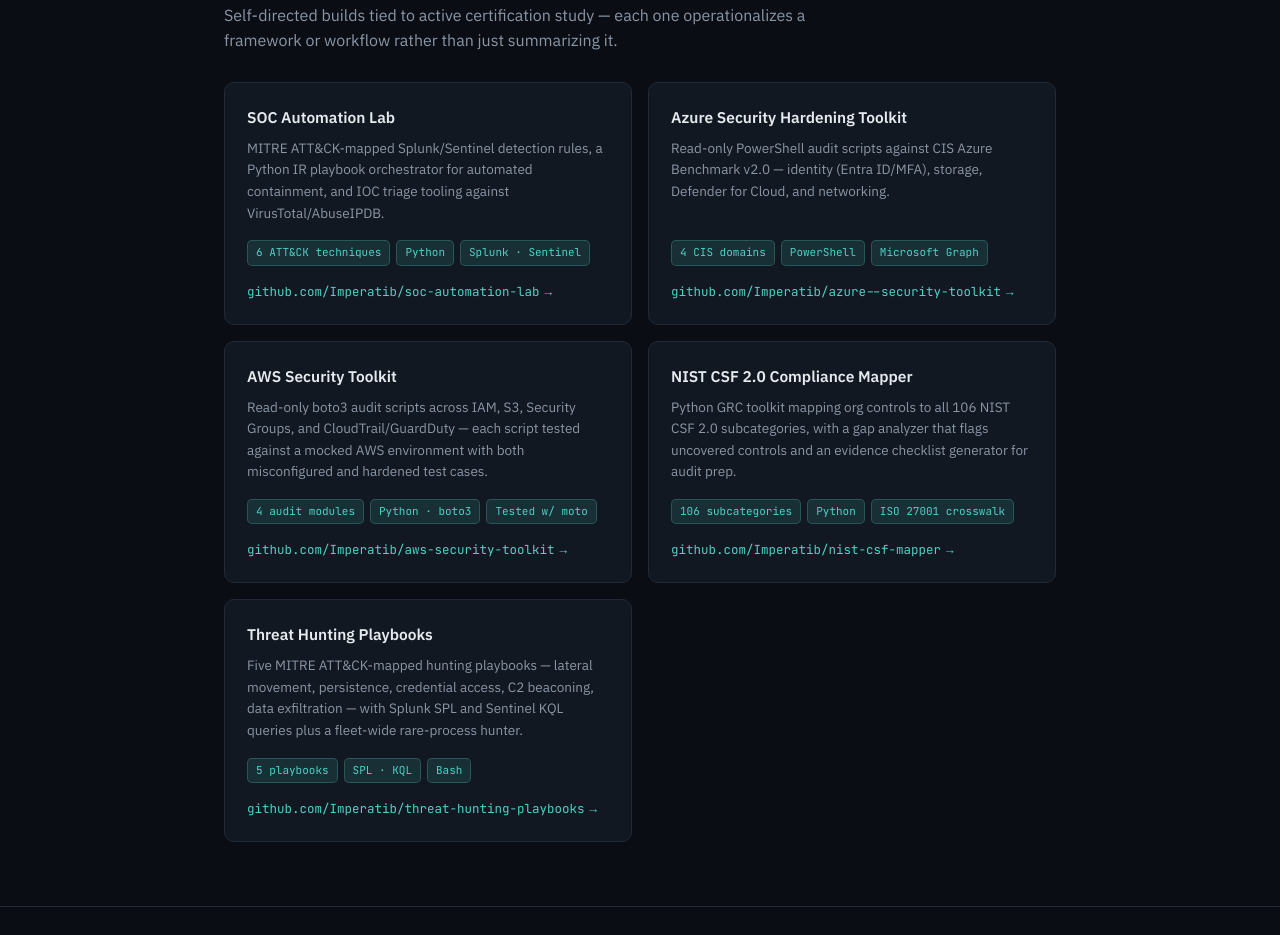
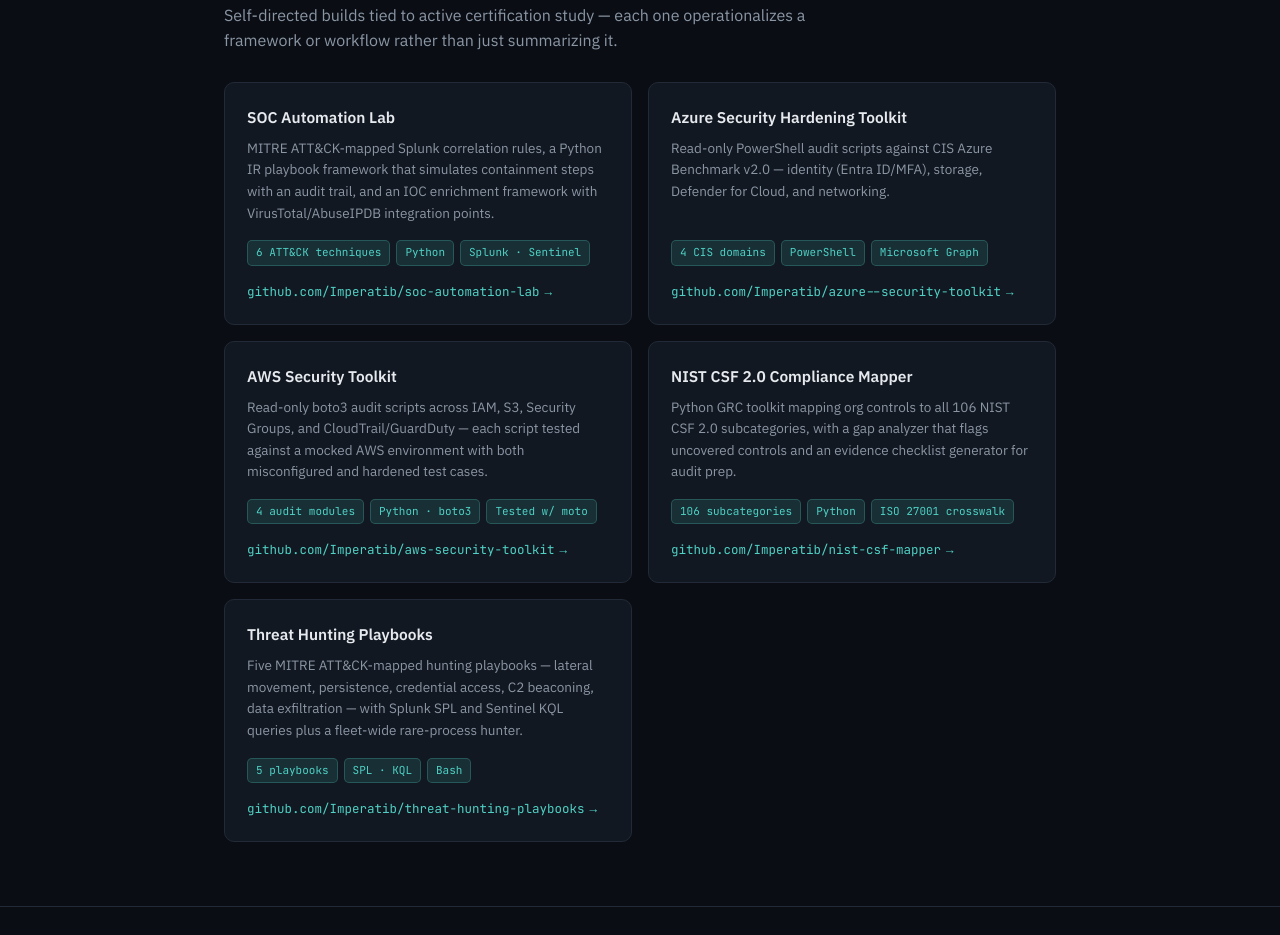
Before and after one commit to Imperatib/Imperatib.github.io, a plain HTML site: page index.html in a window 1280 px wide. Shown: the part 2417-3352 px from the top of the page. Drawn offline with Linux system fonts and the light colour scheme.

Commit message:
Add files via upload

```diff
--- a/index.html
+++ b/index.html
@@ -299,7 +299,7 @@
 
       <div class="project-card">
         <div class="project-name">SOC Automation Lab</div>
-        <div class="project-desc">MITRE ATT&CK-mapped Splunk/Sentinel detection rules, a Python IR playbook orchestrator for automated containment, and IOC triage tooling against VirusTotal/AbuseIPDB.</div>
+        <div class="project-desc">MITRE ATT&CK-mapped Splunk correlation rules, a Python IR playbook framework that simulates containment steps with an audit trail, and an IOC enrichment framework with VirusTotal/AbuseIPDB integration points.</div>
         <div class="project-stats">
           <span class="stat-chip">6 ATT&CK techniques</span>
           <span class="stat-chip">Python</span>
```
